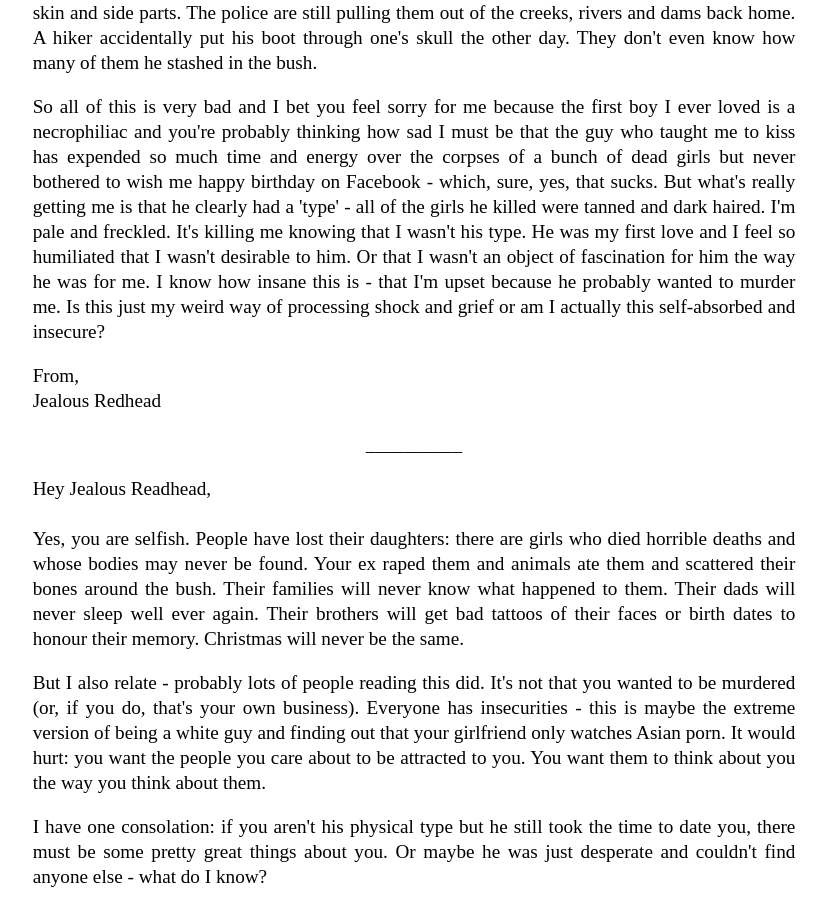
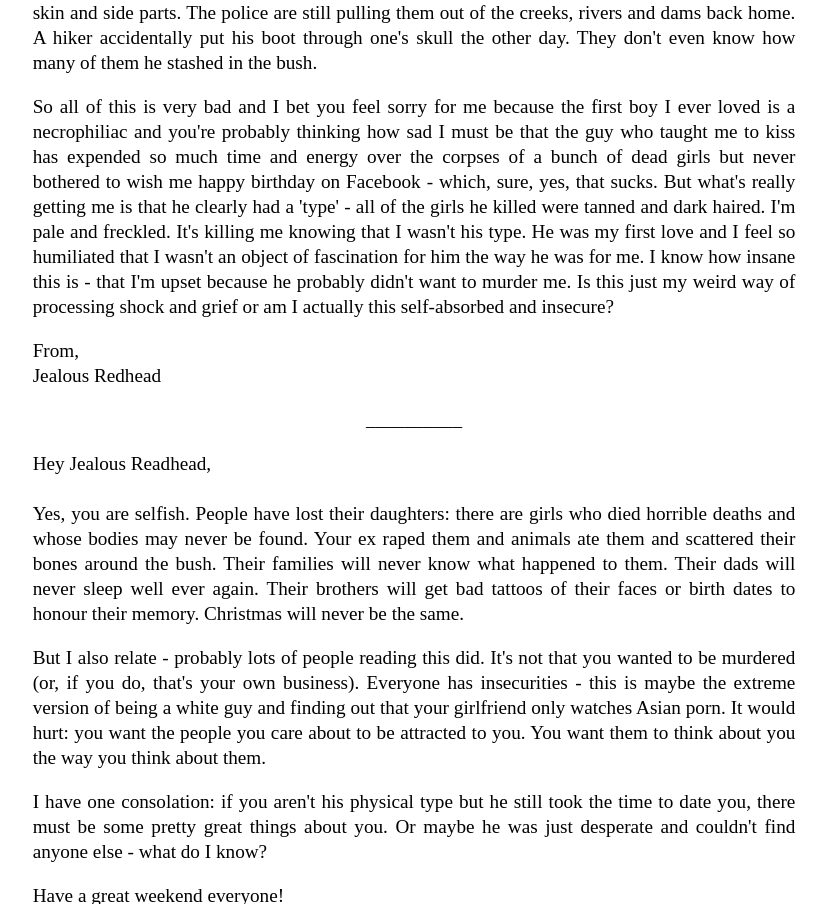
Before and after one commit to Pinelife/pinelife.github.io, a Jekyll site: the page built from Hellhole/Room7.html, in a window 1280 px wide, cut to the strip 344-1248 px from the top of the page. Shown: the whole strip, without its empty margins (226-1053 px from the left). Built offline with Jekyll 4.4.1, drawn with Linux system fonts in a browser that asks for light colours.

Commit message:
Update Room7.html

```diff
--- a/Hellhole/Room7.html
+++ b/Hellhole/Room7.html
@@ -21,8 +21,8 @@
   how sad I must be that the guy who taught me to kiss has expended so much time and energy over the corpses of a bunch of dead girls but never
   bothered to wish me happy birthday on Facebook - which, sure, yes, that sucks. But what's really getting me is that he clearly had a
  'type' - all of the girls he killed were tanned and dark haired. I'm pale and freckled. It's killing me knowing that I wasn't his type.
-  He was my first love and I feel so humiliated that I wasn't desirable to him. Or that I wasn't an object of fascination for him the way he was for me.
-  I know how insane this is - that I'm upset because he probably wanted to murder me. Is this just my weird way of processing shock and
+  He was my first love and I feel so humiliated that I wasn't an object of fascination for him the way he was for me.
+  I know how insane this is - that I'm upset because he probably didn't want to murder me. Is this just my weird way of processing shock and
   grief or am I actually this self-absorbed and insecure?
 </p>
 <p style="text-align:justify" class="indented">
```
